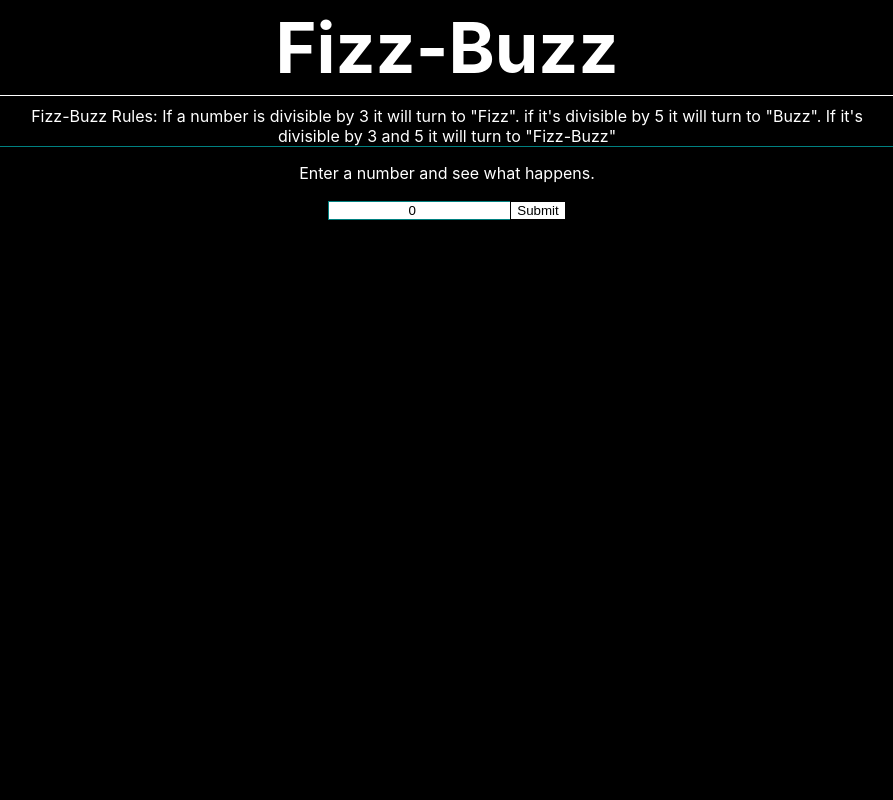
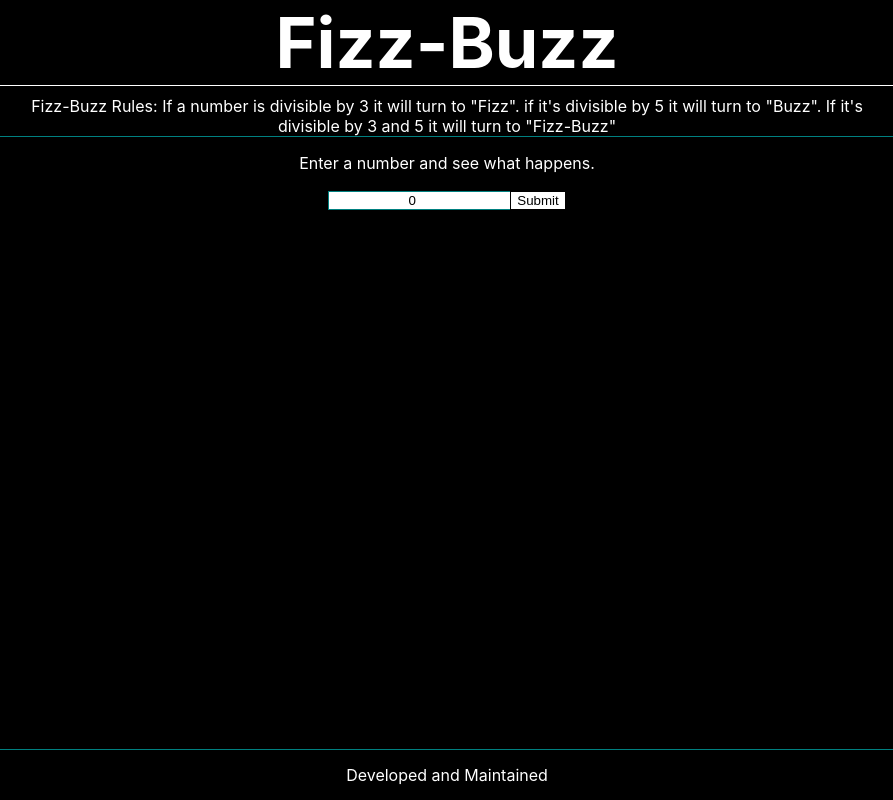
Before and after one commit to RMcLeanDev/Fizz-Buzz, a React (Create React App) app: page / in a window 1280 px wide. Shown: the whole page, without its empty margins (193-1086 px from the left). Built offline with nearby package versions, Linux system fonts and the light colour scheme.

Commit message:
add footer component and adjust styling

```diff
--- a/src/App.js
+++ b/src/App.js
@@ -13,7 +13,7 @@ function App() {
     e.preventDefault();
     let number = parseInt(numInput)
     let arry = [];
-      for(let i=0; i<5; i++){
+      for(let i=0; i<100; i++){
         if(number === 0){
           arry.push(0)
         } else if(number%3 === 0 && number%5 === 0){
@@ -45,6 +45,7 @@ function App() {
           return <p>{e}</p>
         }):null}
       </div>
+      <Footer/>
     </div>
   );
 }
--- a/src/App.scss
+++ b/src/App.scss
@@ -1,12 +1,13 @@
 .App {
   text-align: center;
   color: white;
+  position: relative;
+  min-height: 100vh;
 }
 
 .title{
   font-size: 70px;
   margin: 0;
-  padding: 5px 0;
   margin-bottom: 10px;
   border-bottom: 1px solid white;
 }
@@ -17,6 +18,7 @@
   margin: auto;
   display: grid;
   grid-template-columns: 1fr 1fr 1fr 1fr 1fr;
+  padding-bottom: 55px;
   p{
     border: 5px solid black;
     margin: 0;
@@ -43,3 +45,17 @@ input{
   margin: auto;
   border-bottom: 1px solid teal;
 }
+
+.footer{
+  position: absolute;
+  bottom: 0;
+  width: 100%;
+  height: 50px;
+  border-top: 1px solid teal;
+  display: flex;
+  justify-content: center;
+  align-items: center;
+  p{
+    margin: 0;
+  }
+}
--- a/src/Footer.js
+++ b/src/Footer.js
@@ -2,8 +2,8 @@ import React from 'react';
 
 function Footer(){
     return(
-        <div>
-            <h1>Footer</h1>
+        <div className="footer">
+            <p>Developed and Maintained</p>
         </div>
     )
 }
```
